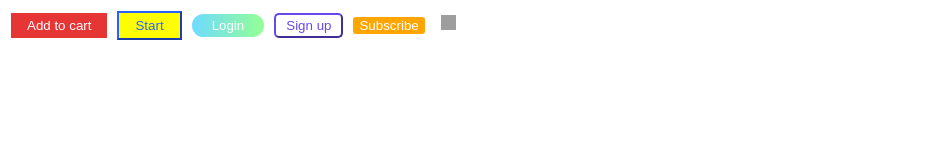
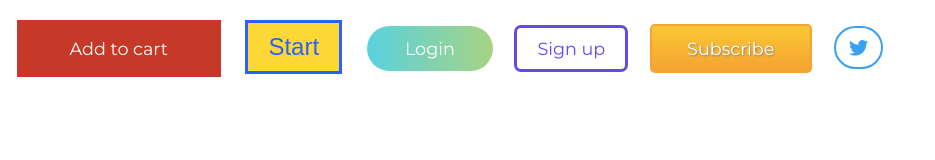
Before and after one commit to fahmeenfirdausi/Test-may4th, a plain HTML site: page task-1/index.html in a window 1280 px wide. Shown: the whole page, without its empty margins (0-935 px from the left). Drawn offline with Linux system fonts and the light colour scheme; grey boxes are pictures that could not be loaded; a web font is replaced by a local one.

Commit message:
Add files via upload

```diff
--- a/task-1/index.html
+++ b/task-1/index.html
@@ -3,18 +3,21 @@
 
 <head>
     <title>Document</title>
+    <link href="https://fonts.googleapis.com/css?family=Gugi|Montserrat:400,400i,500,600,700,800,900" rel="stylesheet">
+    <link rel="stylesheet" href="https://use.fontawesome.com/releases/v5.8.2/css/all.css"
+        integrity="sha384-oS3vJWv+0UjzBfQzYUhtDYW+Pj2yciDJxpsK1OYPAYjqT085Qq/1cq5FLXAZQ7Ay" crossorigin="anonymous">
     <link rel="stylesheet" type="text/css" href="style.css">
     <link rel="stylesheet" href="https://use.fontawesome.com/releases/v5.8.1/css/all.css">
 </head>
 
 
 <body>
-    <button class="cart">Add to cart</button>
-    <button class="start">Start</button>
-    <button class="login">Login</button>
-    <button class="signup">Sign up</button>
-    <button class="subscribe">Subscribe</button>
-    <button class="twitter"> <img src="https://cdn4.iconfinder.com/data/icons/bettericons/354/twitter-circle-512.png" width="15" height="15"></button>
+    <button id="cart-btn">Add to cart</button>
+    <button id="start-btn">Start</button>
+    <button id="login-btn">Login</button>
+    <button id="signup-btn">Sign up</button>
+    <button id="subscribe-btn">Subscribe</button>
+    <button id="twitter-btn" <i class="fab fa-twitter"></i></button>
 
 </body>
 
--- a/task-1/style.css
+++ b/task-1/style.css
@@ -1,78 +1,86 @@
-
-.cart {
-    background-color: rgb(230, 53, 53);
-    color: white;
-    border: none;
-    padding: 5px 16px;
-    margin: 3px;
-}
-
-    .cart:hover {
-        background-color: blue;
-    }
-
-.start {
-background-color: yellow;
-color: #2a61fb;
-border-color: #2a61fb;
-padding: 5px 16px;
-margin: 3px;
-}
-
-.start:hover {
-    background-color: blue;
-}
-
-.login {
-    background: linear-gradient(to right, #33ccff 1%, #66ff66 100%);
-    opacity: .7;
-    color: white;
-    border-radius: 20px;
-    border: none;
-    padding: 4px 20px;
-    margin: 3px;
-}
-
-.login:hover {
-    background-color: blue;
-}
-
-.signup {
-    color: #6749ea;
-    border-color: #6749ea;
-    border-radius: 5px;
-    background: white;
-    padding: 3px 10px;
-    margin: 3px;
-
-}
-
-.signup:hover {
-    background-color: blue;
-}
-
-.subscribe {
-    background-color: orange;
-    color: white;
-    border-radius: 3px;
-    border: none;
-    background:linear-gradient(to , #e4bf62 10%, #f7ae31 50%, #ec9c2b 100%);
-    margin: 3px;
-}
-
-.subscribe:hover {
-    background-color: blue;
+button {
+    font-size: 1.1em;
+    font-family: 'Montserrat', sans-serif;
+    margin: 0.5em;
+    cursor: pointer;
 }
 
 
-
-.twitter {
-    background-color: white;
-border: none;
-margin: 3px;
-
+#cart-btn {
+    background-color: #c63928;
+    color: white;
+    padding: 1em 3em;
+    border: none;
 }
 
-.twitter:hover {
-    background-color: blue;
+#cart-btn:hover {
+    background-color: #ed4d50;
 }
+
+
+#start-btn {
+    background-color: #fdd835;
+    color: #2a61fb;
+    border:3px solid #2a61fb;
+    padding: 10px 20px;
+    font-family: 'Gugi', sans-serif;
+    font-size: 1.5em;
+}
+
+#start-btn:hover {
+    color: #fdd835;
+    background-color: #2a61fb
+}
+
+
+#login-btn {
+    border-radius: 25px;
+    border: none;
+    background-image: linear-gradient(to right, #59d1de, #a7d384);
+    color: white;
+    padding: 12px 38px;
+}
+
+
+#signup-btn {
+    color:#6749ea;
+    background-color: white;
+    border: 3px solid #6749ea;
+    padding: 10px 20px;
+    border-radius: 7px;
+}
+
+#signup-btn:hover {
+    background-color: #6749ea;
+    color: white;
+}
+
+
+#subscribe-btn {
+    background-image: linear-gradient(to top, #f5a332, #fac733);
+    padding: 12px 2em;
+    border: 2px solid #f5a332;
+    border-radius: 5px;
+    color: white;
+    text-shadow: 1px 1px 2px grey;
+}
+
+#subscribe-bth:hover {
+    background-color: #f5a332;
+    background-image: none;
+}
+
+
+#twitter-btn {
+    background-color: white;
+    color: #38a1f3;
+    border: 2px solid #38a1f3;
+    border-radius: 50px;
+    padding: 10px 13px;
+    font-size: 1.2em;
+}
+
+#twitter-btn:hover {
+color: white;
+background-color: #38a1f3;
+}
--- a/task-2/style.css
+++ b/task-2/style.css
@@ -1,4 +1,30 @@
-.h1 {
-font-family: 'Anton', sans-serif;
-text-shadow: 2px 1px#FF0000;
+body {
+    background-color: #e2e4e5;
 }
+
+h1 {
+    background-color: #eceff1;
+    font-family: 'Montserrat', sans-serif;
+    font-size: 3.5em;
+    text-shadow: 1px 1px 2px red;
+    text-align: center;
+    padding: 10px;
+}
+
+figcaption {
+    font-family: 'Satisfy', cursive;
+    text-align: center;
+    font-size: 1.5em;
+}
+
+figure {
+    display: inline-block;
+    padding: 1em;
+    border-radius: 5px;
+    cursor: pointer;
+}
+
+figure:hover {
+    background-color: #eceff1;
+    color: red;
+}
--- /dev/null
+++ b/task-3/style.css
@@ -0,0 +1,69 @@
+* {
+    font-family: 'Montserrat', sans-serif;
+}
+
+
+body {
+    background-image: linear-gradient(to right, #58d0e0, #abd582);
+    text-align: center;
+    display: flex;
+    justify-content: center;
+    align-items: center;
+    height: 100vh;
+}
+
+form {
+    border: 1px solid #a0a0a0;
+    background-color: #ffffff8a;
+    display: inline-block;
+    padding: 2em;
+    border-radius: 10px;
+    box-shadow: 1px 1px 5px 0px #0000003b;
+    width: 500px;
+}
+
+lable {
+    display: block;
+    text-align: left;
+    margin-top: 1em;
+    margin-bottom: 5px;
+}
+
+input {
+    display: block;
+    width: 90%;
+    padding: 10px;
+    border-radius: 5px;
+    border: 1px solid #00000047;
+    color: #6c6c6c;
+    font-size: 1.1em;
+}
+
+input:focus {
+    background-color: #f4fdea;
+}
+
+button {
+    background-color: #43a7bc;
+    padding: 1em 3em;
+    border-radius: 5px;
+    border: none;
+    color: white;
+    font-size: 1.1em;
+    margin-top: 2em;
+}
+
+button:hover {
+background-color:  #82bc3f;
+cursor: pointer;
+}
+
+
+a {
+    color: #194563;
+    margin-left: 2em;
+}
+
+.buttons {
+    text-align: left;
+}
```
Also changed, not shown: task-2/index.html (+29 -13 lines), task-3/index.html (+33 -8 lines).
